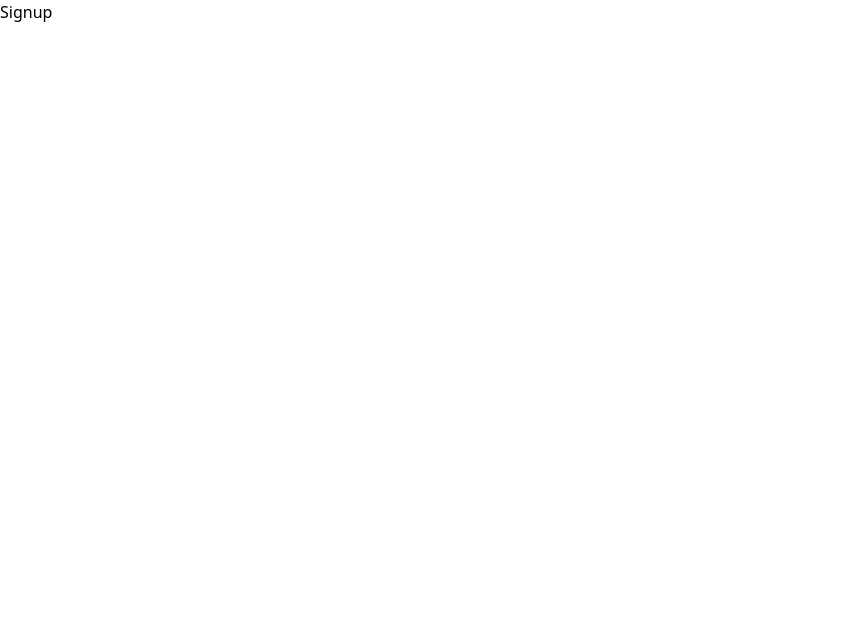
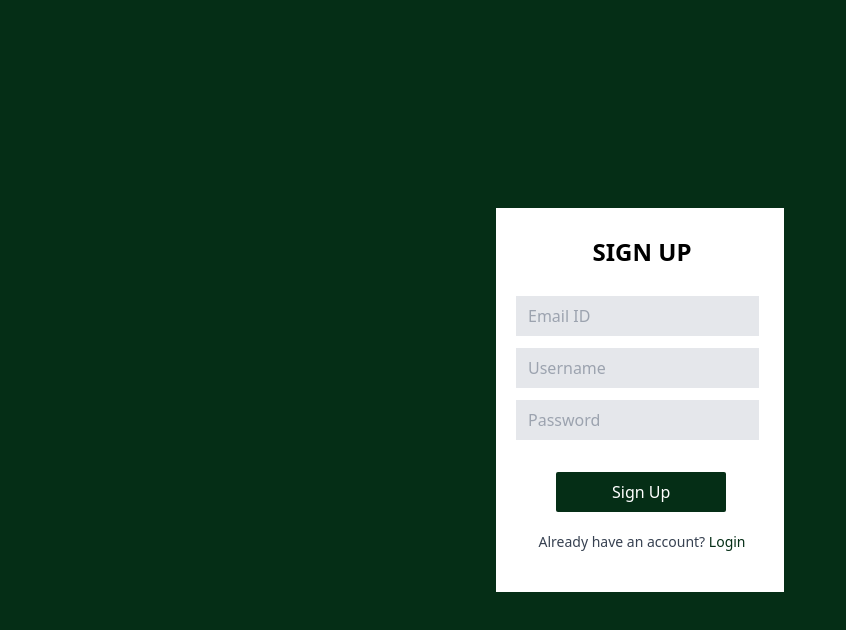
Before and after one commit to iamclintgeorge/DiamondTT, a React (Vite) app in the folder Frontend/: page /signup in a window 1280 px wide. Shown: the top 630 px of the page, without its empty margins (0-846 px from the left). Built offline with nearby package versions, Linux system fonts and the light colour scheme.

Commit message:
Sign up and Login page added
Signed-off-by: Clint George <clintbgeorge@gmail.com>

```diff
--- a/Frontend/src/Components/Header.jsx
+++ b/Frontend/src/Components/Header.jsx
@@ -1,4 +1,6 @@
 import React from 'react'
+import { Link } from "react-router-dom";
+
 
 const Header = () => {
   return (
@@ -14,7 +16,7 @@ const Header = () => {
         <li>Contact Us</li>
         <li>Packages</li>
         <li>Design Itinerary</li>
-        <li>Sign In</li>
+        <Link to="/signup"><li>Sign Up</li></Link>
       </ul>
     </div>
     </div>
--- a/Frontend/src/Pages/App.jsx
+++ b/Frontend/src/Pages/App.jsx
@@ -4,7 +4,6 @@ import MostVisitedPlaces from '../Sections/MostVisitedPlaces.jsx'
 import Currentoffer from '../Sections/Currentoffer.jsx'
 import Testimonials from '../Sections/Testimonials.jsx'
 import Getintouch from '../Sections/Getintouch.jsx'
-import Loginpage from './Loginpage.jsx'
 import './App.css'
 
 function App() {
@@ -12,7 +11,6 @@ function App() {
   return (
     <>
     <Homehero />
-    <Loginpage />
     <MostVisitedPlaces />
     <Currentoffer />
     <Testimonials />
--- a/Frontend/src/Pages/Loginpage.jsx
+++ b/Frontend/src/Pages/Loginpage.jsx
@@ -1,27 +1,29 @@
 import React from 'react'
+import { Link } from "react-router-dom";
 
 
 const Loginpage = () => {
   return (
     <>
-            <div className="flex flex-row justify-center h-screen">
-        <div className="bg-red-500 h-96 w-72">
+    <div className="flex flex-row justify-center items-center h-screen bg-green-950">
+<div className="bg-white h-96 w-72">
     <div className="flex flex-1 flex-col">
     <div className="pl-5 pt-7">
-        <h1 className="logtitle">LOGIN</h1>
+<h1 className="text-2xl font-semibold text-center mr-4 mb-7">LOGIN</h1>
 <input
-                  className="loginput"
+          className="bg-gray-200 pl-3 py-2 mb-3"
           type="text"
           name="username"
           placeholder="Username"
         />
         <input
-                  className="loginput"
+          className="bg-gray-200 pl-3 py-2 mb-5"
           type="password"
           name="password"
           placeholder="Password"
         />
-        <button className="loginbtn" name="login">Login</button>
+<button className="bg-green-950 text-white px-14 py-2 rounded-sm ml-12 mt-3" name="login">Login</button>
+<div className='text-sm text-gray-700 text-center mr-4 mt-5'><Link to="/signup">Don't Have an account? <span className=' text-green-950 font-medium'>Sign Up</span></Link></div>
 </div>
 </div>
 </div>
--- a/Frontend/src/Pages/Signup.jsx
+++ b/Frontend/src/Pages/Signup.jsx
@@ -1,8 +1,40 @@
 import React from 'react'
+import { Link } from "react-router-dom";
+import Loginpage from './Loginpage';
 
 const Signup = () => {
   return (
-    <div>Signup</div>
+    <>
+    <div className="flex flex-row justify-center items-center h-screen bg-green-950">
+<div className="bg-white h-96 w-72">
+    <div className="flex flex-1 flex-col">
+    <div className="pl-5 pt-7">
+<h1 className="text-2xl font-semibold text-center mr-4 mb-7">SIGN UP</h1>
+<input
+          className="bg-gray-200 pl-3 py-2 mb-3"
+          type="text"
+          name="Emailid"
+          placeholder="Email ID"
+        />
+<input
+          className="bg-gray-200 pl-3 py-2 mb-3"
+          type="text"
+          name="username"
+          placeholder="Username"
+        />
+        <input
+          className="bg-gray-200 pl-3 py-2 mb-5"
+          type="password"
+          name="password"
+          placeholder="Password"
+        />
+<button className="bg-green-950 text-white px-14 py-2 rounded-sm ml-10 mt-3" name="login">Sign Up</button>
+<div className='text-sm text-gray-700 text-center mr-4 mt-5'><Link to="/login">Already have an account? <span className=' text-green-950 font-medium'>Login</span></Link></div>
+</div>
+</div>
+</div>
+</div>
+</>
   )
 }
 
--- a/Frontend/src/main.jsx
+++ b/Frontend/src/main.jsx
@@ -4,6 +4,7 @@ import App from './Pages/App.jsx'
 import {createBrowserRouter, RouterProvider} from 'react-router-dom'
 import './index.css'
 import Signup from './Pages/Signup.jsx'
+import Loginpage from './Pages/Loginpage.jsx'
 
 const Router = createBrowserRouter([
   {
@@ -14,6 +15,10 @@ const Router = createBrowserRouter([
     path: '/signup',
     element: <Signup />
   },
+  {
+    path: '/login',
+    element: <Loginpage />
+  },
 ]);
 
 ReactDOM.createRoot(document.getElementById('root')).render(
```
Lines whose indentation alone changed are shown as unchanged.
